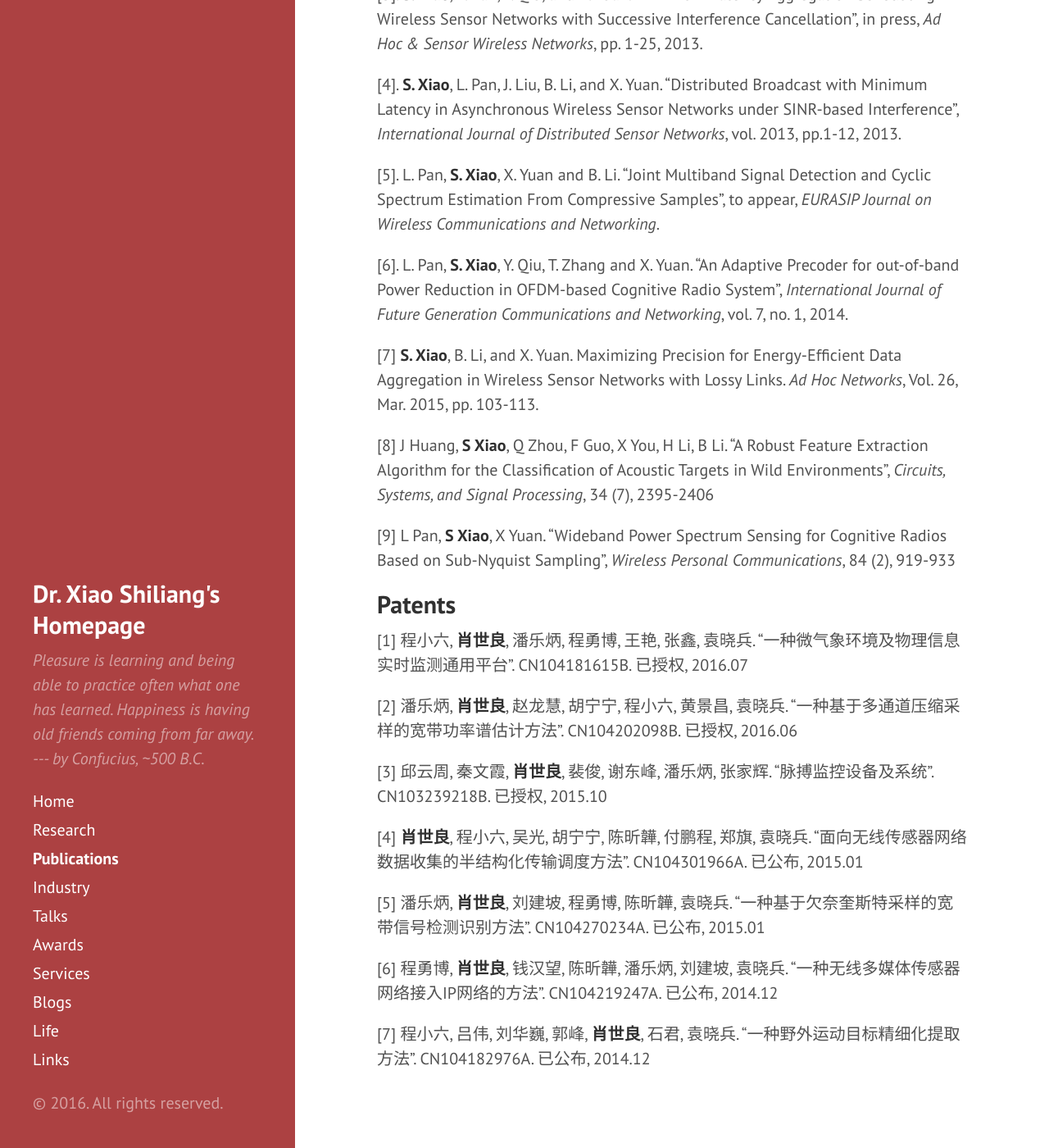
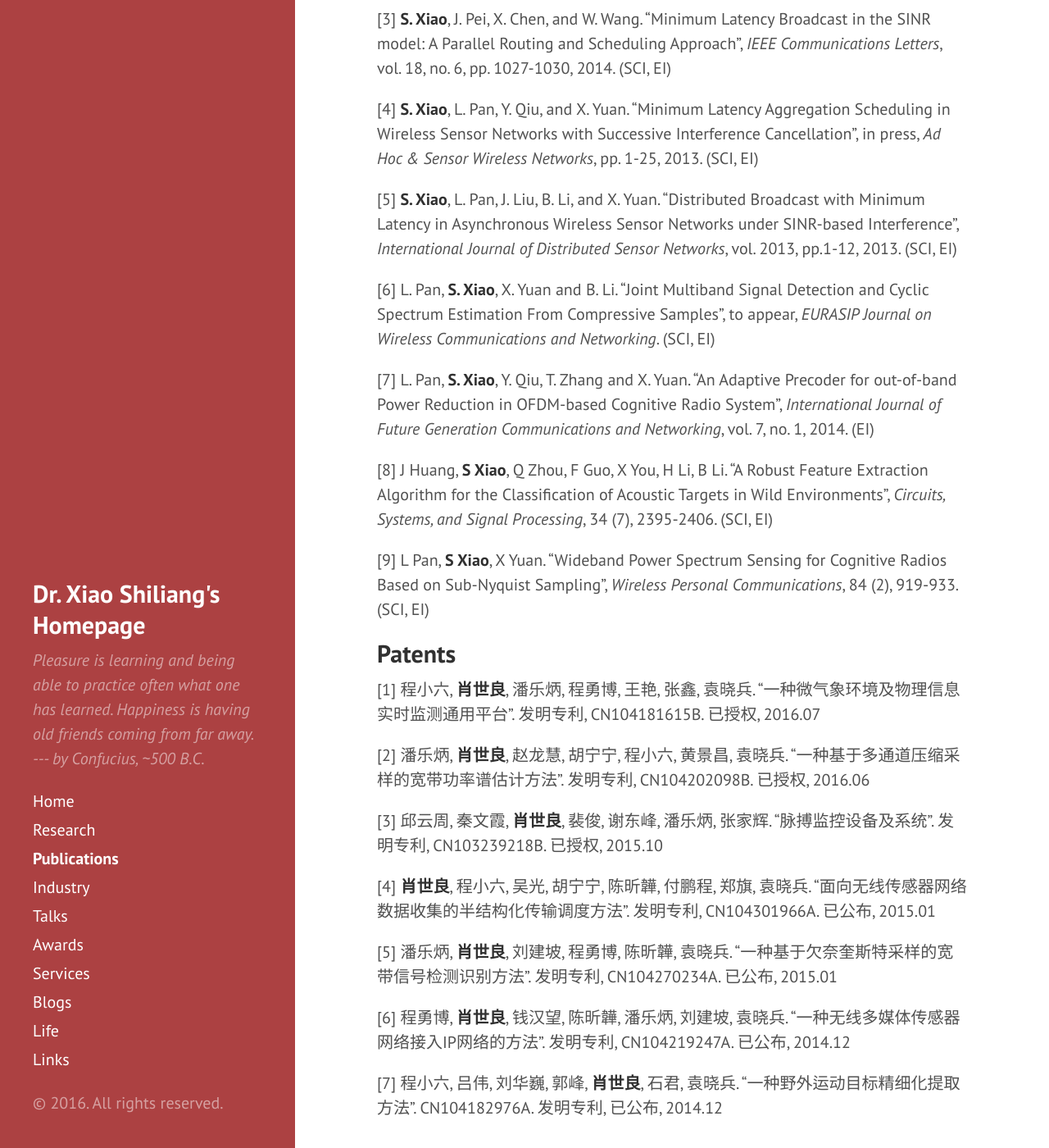
Before and after one commit to slxiao/slxiao.github.io, a Jekyll site: the page built from 2publications.md, in a window 1280 px wide and 1400 px high, scrolled down 484 px. Shown: the whole window at 82% size. Built offline with Jekyll 4.4.1, drawn with Linux system fonts in a browser that asks for light colours; Markdown is read by kramdown in place of the engine named in the settings; some of the changed text lies outside the part shown.

Commit message:
add patents

```diff
--- a/2publications.md
+++ b/2publications.md
@@ -6,53 +6,53 @@ title: Publications
 Journal Papers
 -------------
 
- [1]. **S. Xiao**, J. Huang, L. Pan, Y. Cheng, and J. Liu, “On centralized and distributed algorithms for
+ [1] **S. Xiao**, B. Li, and X. Yuan. Maximizing Precision for Energy-Efficient Data
+ Aggregation in Wireless Sensor Networks with Lossy Links.  *Ad Hoc Networks*, Vol. 26, Mar. 2015, pp. 103-113. (SCI, EI)
+
+ [2] **S. Xiao**, J. Huang, L. Pan, Y. Cheng, and J. Liu, “On centralized and distributed algorithms for
 minimizing data aggregation time in duty-cycled wireless sensor networks”, *ACM/Springer Wireless
-Networks**, vol. 20, no. 7, pp. 1729-1741, 2014.
+Networks**, vol. 20, no. 7, pp. 1729-1741, 2014. (SCI, EI)
 
- [2]. **S. Xiao**, J. Pei, X. Chen, and W. Wang. “Minimum Latency Broadcast in the SINR model: A
+ [3] **S. Xiao**, J. Pei, X. Chen, and W. Wang. “Minimum Latency Broadcast in the SINR model: A
 Parallel Routing and Scheduling Approach”, *IEEE Communications Letters*, vol. 18, no. 6, pp.
-1027-1030, 2014.
+1027-1030, 2014. (SCI, EI)
 
- [3]. **S. Xiao**, L. Pan, Y. Qiu, and X. Yuan. “Minimum Latency Aggregation Scheduling in Wireless
+ [4] **S. Xiao**, L. Pan, Y. Qiu, and X. Yuan. “Minimum Latency Aggregation Scheduling in Wireless
 Sensor Networks with Successive Interference Cancellation”, in press, *Ad Hoc & Sensor Wireless
-Networks*, pp. 1-25, 2013.
+Networks*, pp. 1-25, 2013. (SCI, EI)
 
- [4]. **S. Xiao**, L. Pan, J. Liu, B. Li, and X. Yuan. “Distributed Broadcast with Minimum Latency in
+ [5] **S. Xiao**, L. Pan, J. Liu, B. Li, and X. Yuan. “Distributed Broadcast with Minimum Latency in
 Asynchronous Wireless Sensor Networks under SINR-based Interference”, *International Journal of
-Distributed Sensor Networks*, vol. 2013, pp.1-12, 2013.
+Distributed Sensor Networks*, vol. 2013, pp.1-12, 2013. (SCI, EI)
 
- [5]. L. Pan, **S. Xiao**, X. Yuan and B. Li. “Joint Multiband Signal Detection and Cyclic Spectrum
+ [6] L. Pan, **S. Xiao**, X. Yuan and B. Li. “Joint Multiband Signal Detection and Cyclic Spectrum
 Estimation From Compressive Samples”, to appear, *EURASIP Journal on Wireless Communications
-and Networking*.
+and Networking*. (SCI, EI)
 
- [6]. L. Pan, **S. Xiao**, Y. Qiu, T. Zhang and X. Yuan. “An Adaptive Precoder for out-of-band Power
+ [7] L. Pan, **S. Xiao**, Y. Qiu, T. Zhang and X. Yuan. “An Adaptive Precoder for out-of-band Power
 Reduction in OFDM-based Cognitive Radio System”, *International Journal of Future Generation
-Communications and Networking*, vol. 7, no. 1, 2014.
-
- [7] **S. Xiao**, B. Li, and X. Yuan. Maximizing Precision for Energy-Efficient Data
- Aggregation in Wireless Sensor Networks with Lossy Links.  *Ad Hoc Networks*, Vol. 26, Mar. 2015, pp. 103-113.
+Communications and Networking*, vol. 7, no. 1, 2014. (EI)
 
  [8] J Huang, **S Xiao**, Q Zhou, F Guo, X You, H Li, B Li. "A Robust Feature Extraction Algorithm for the
  Classification of Acoustic Targets in Wild Environments", *Circuits, Systems,
- and Signal Processing*, 34 (7), 2395-2406
+ and Signal Processing*, 34 (7), 2395-2406. (SCI, EI)
 
  [9] L Pan, **S Xiao**, X Yuan. "Wideband Power Spectrum Sensing for Cognitive Radios Based on
- Sub-Nyquist Sampling", *Wireless Personal Communications*, 84 (2), 919-933
+ Sub-Nyquist Sampling", *Wireless Personal Communications*, 84 (2), 919-933. (SCI, EI)
 
  Patents
 ------------
 
-[1] 程小六, **肖世良**, 潘乐炳, 程勇博, 王艳, 张鑫, 袁晓兵. "一种微气象环境及物理信息实时监测通用平台". CN104181615B. 已授权, 2016.07
+[1] 程小六, **肖世良**, 潘乐炳, 程勇博, 王艳, 张鑫, 袁晓兵. "一种微气象环境及物理信息实时监测通用平台". 发明专利, CN104181615B. 已授权, 2016.07
 
-[2] 潘乐炳, **肖世良**, 赵龙慧, 胡宁宁, 程小六, 黄景昌, 袁晓兵. "一种基于多通道压缩采样的宽带功率谱估计方法". CN104202098B. 已授权, 2016.06
+[2] 潘乐炳, **肖世良**, 赵龙慧, 胡宁宁, 程小六, 黄景昌, 袁晓兵. "一种基于多通道压缩采样的宽带功率谱估计方法". 发明专利, CN104202098B. 已授权, 2016.06
 
-[3] 邱云周, 秦文霞, **肖世良**, 裴俊, 谢东峰, 潘乐炳, 张家辉. "脉搏监控设备及系统". CN103239218B. 已授权, 2015.10
+[3] 邱云周, 秦文霞, **肖世良**, 裴俊, 谢东峰, 潘乐炳, 张家辉. "脉搏监控设备及系统". 发明专利, CN103239218B. 已授权, 2015.10
 
-[4] **肖世良**, 程小六, 吴光, 胡宁宁, 陈昕韡, 付鹏程, 郑旗, 袁晓兵. "面向无线传感器网络数据收集的半结构化传输调度方法". CN104301966A. 已公布, 2015.01
+[4] **肖世良**, 程小六, 吴光, 胡宁宁, 陈昕韡, 付鹏程, 郑旗, 袁晓兵. "面向无线传感器网络数据收集的半结构化传输调度方法". 发明专利, CN104301966A. 已公布, 2015.01
 
-[5] 潘乐炳, **肖世良**, 刘建坡, 程勇博, 陈昕韡, 袁晓兵. "一种基于欠奈奎斯特采样的宽带信号检测识别方法". CN104270234A. 已公布, 2015.01
+[5] 潘乐炳, **肖世良**, 刘建坡, 程勇博, 陈昕韡, 袁晓兵. "一种基于欠奈奎斯特采样的宽带信号检测识别方法". 发明专利, CN104270234A. 已公布, 2015.01
 
-[6] 程勇博, **肖世良**, 钱汉望, 陈昕韡, 潘乐炳, 刘建坡, 袁晓兵. "一种无线多媒体传感器网络接入IP网络的方法". CN104219247A. 已公布, 2014.12
+[6] 程勇博, **肖世良**, 钱汉望, 陈昕韡, 潘乐炳, 刘建坡, 袁晓兵. "一种无线多媒体传感器网络接入IP网络的方法". 发明专利, CN104219247A. 已公布, 2014.12
 
-[7] 程小六, 吕伟, 刘华巍, 郭峰, **肖世良**, 石君, 袁晓兵. "一种野外运动目标精细化提取方法". CN104182976A. 已公布, 2014.12
+[7] 程小六, 吕伟, 刘华巍, 郭峰, **肖世良**, 石君, 袁晓兵. "一种野外运动目标精细化提取方法". CN104182976A. 发明专利, 已公布, 2014.12
```
